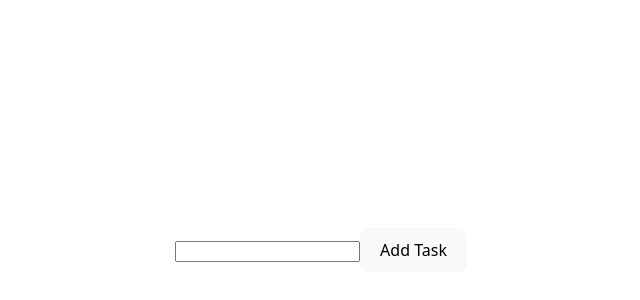
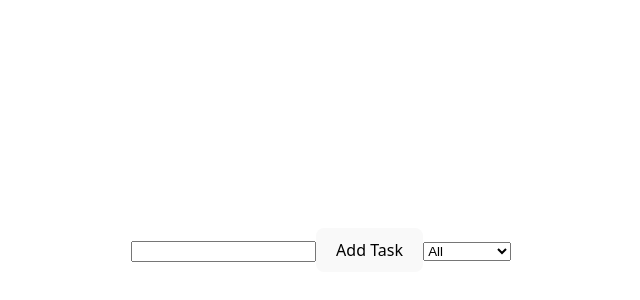
Before and after one commit to HabibAlhabsi/32-pbk-uts-233510673, a Vue app: page / in a window 1280 px wide. Shown: the part 142-442 px from the top of the page, without its empty margins (319-959 px from the left). Built offline with nearby package versions, Linux system fonts and the light colour scheme.

Commit message:
filter tugas selesai dan lainnya

```diff
--- a/src/App.vue
+++ b/src/App.vue
@@ -1,8 +1,9 @@
 <script setup>
-import { ref } from 'vue'
+import { ref, computed } from 'vue'
 
 const tasks = ref([])
 const inputTask = ref('')
+const filter = ref('all')
 
 const addTask = () => {
   if (inputTask.value.trim() !== '') {
@@ -15,6 +16,16 @@
   }
 }
 
+const filteredTasks = computed(() => {
+  if (filter.value === 'all') {
+    return tasks.value
+  } else if (filter.value === 'completed') {
+    return tasks.value.filter(task => task.completed)
+  } else {
+    return tasks.value.filter(task => !task.completed)
+  }
+})
+
 const removeTask = (taskId) => {
   tasks.value = tasks.value.filter(task => task.id !== taskId)
 }
@@ -25,9 +36,14 @@
   <div>
     <input type="text" v-model="inputTask" @keyup.enter="addTask" />
     <button @click="addTask">Add Task</button>
+    <select v-model="filter">
+      <option value="all">All</option>
+      <option value="completed">Completed</option>
+      <option value="incomplete">Incomplete</option>
+    </select>
 
     <ul>
-      <li v-for="task in tasks" :key="task.id">
+      <li v-for="task in filteredTasks" :key="task.id">
         <input type="checkbox" v-model="task.completed" />
         {{ task.task }}
         <button @click="removeTask(task.id)">Remove</button>
```
